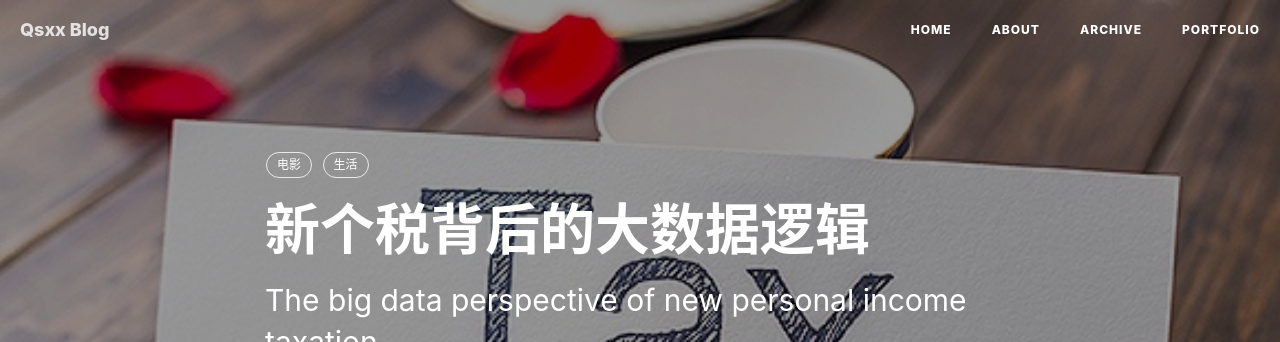
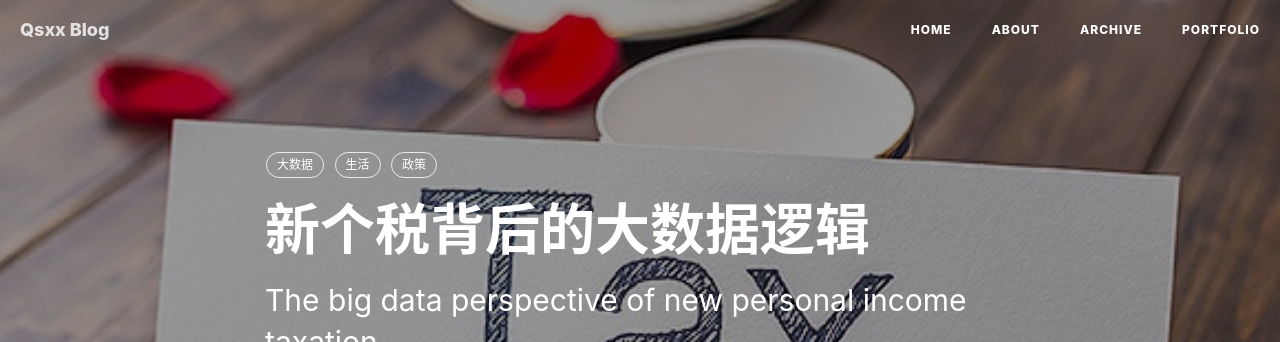
Before and after one commit to rae912/myblog, a Jekyll site: the page built from _posts/2019-01-02-big-data-perspective-of-new-personal-income-taxation.md, in a window 1280 px wide and 900 px high. Shown: the top 342 px of the window. Built offline with Jekyll 4.4.1, drawn with Linux system fonts in a browser that asks for light colours; nearby versions of some CDN libraries; comment, search, counter and statistics services are not loaded.

Commit message:
modify the tags

```diff
--- a/_posts/2019-01-02-big-data-perspective-of-new-personal-income-taxation.md
+++ b/_posts/2019-01-02-big-data-perspective-of-new-personal-income-taxation.md
@@ -6,8 +6,9 @@ author: "qsxx"
 header-img: "img/post-bg-tax.jpg"
 header-mask: 0.4
 tags:
-  - 电影
+  - 大数据
   - 生活
+  - 政策
 ---
 > 继10月1日起提高起征点之后，我国个税改革再获重大进展。作为我国新个税的亮点，备受关注的《个人所得税专项附加扣除暂行办法》于12月22日正式出炉。随后，包括个税专项附加扣除操作办法、个税扣缴申报管理办法等也由国家税务总局密集发布，为2019年1月1日起正式实施的新个税提供了落地指引。
 
```
